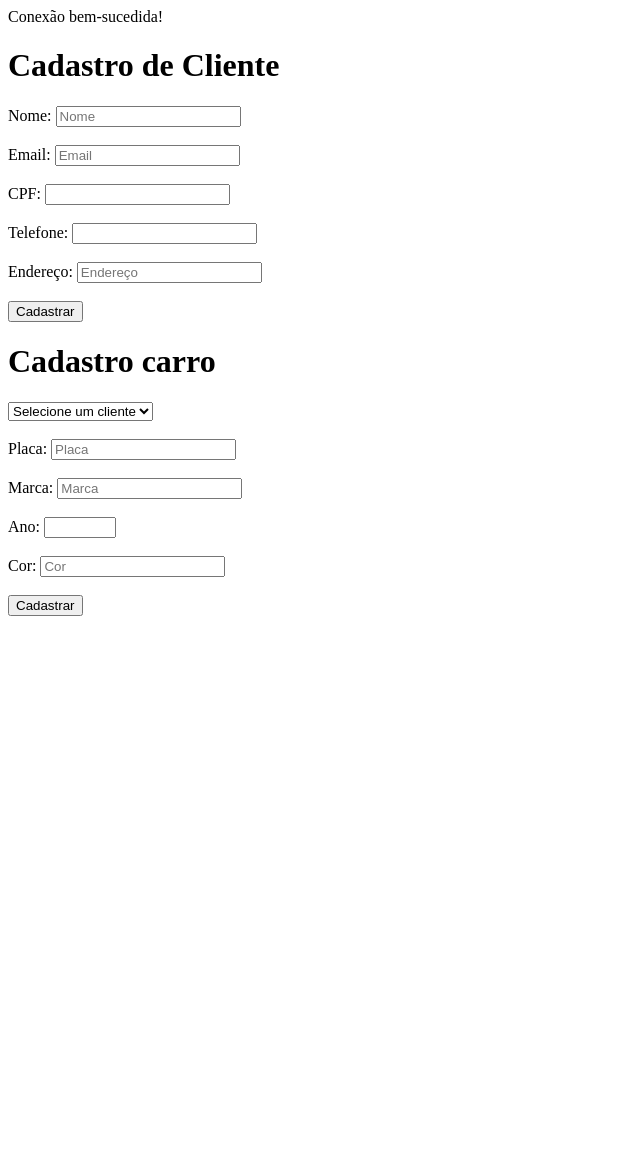
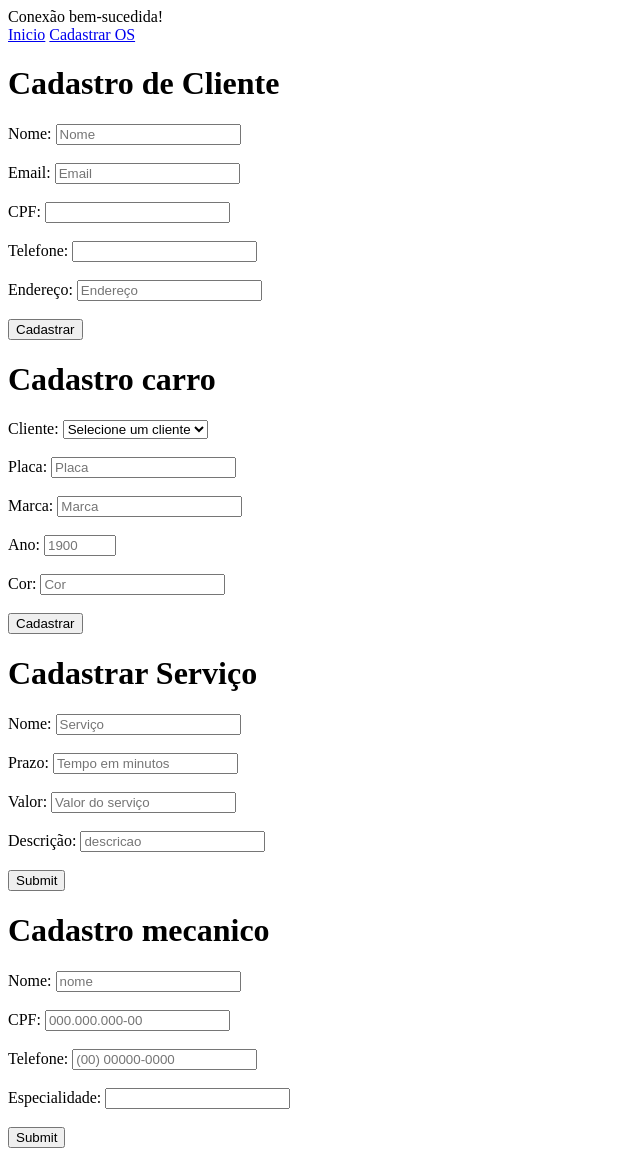
Before and after one commit to vfzim7380/Auto-mecanica_reviso-escola, a PHP site: page /sistema/index.php in a window 1280 px wide. Shown: the whole page, without its empty margins (0-640 px from the left). Before the commit the page ends 616 px from the top, so only its background shows below. Run offline with PHP 8.4, Linux system fonts and the light colour scheme; data that the repository does not hold is empty.

Commit message:
Organização
Feita todas as paginas para cadastro, falta apenas o php delas.

```diff
--- a/sistema/index.php
+++ b/sistema/index.php
@@ -9,6 +9,14 @@
     <title>Sistema</title>
 </head>
 <body>
+
+    <header class="navbar">
+        <nav>
+            <a href="index.php">Inicio</a>
+            <a href="../os/cad_os.php">Cadastrar OS</a>
+        </nav>
+    </header>
+
     <div class="container">
         <div class="cad-folder">
             <h1>Cadastro de Cliente</h1>
@@ -22,11 +30,11 @@
                 <br></br>
 
                 <label for="cpf">CPF:</label>
-                <input type="text" name="cpf"  maxlength="9">
+                <input type="text" name="cpf"  maxlength="14">
                 <br></br>
 
                 <label for="telefone">Telefone:</label>
-                <input type="text" name="telefone" maxlength="11">
+                <input type="text" name="telefone" maxlength="9">
                 <br></br>
 
                 <label for="endereco">Endereço:</label>
@@ -38,43 +46,99 @@
         </div>
         <div class="cad-folder">
             <h1>Cadastro carro</h1>
-            <form action="../cad_carro/cad_carro.php">
+            <form action="../cad_carro/cad_carro.php" method="post">
+
+                <label for="cliente">Cliente:</label>
+
                 <select name="id_cliente" id="cliente">
                     <option value="">Selecione um cliente</option>
+
                     <?php
-                        $sql = "SELECT id_cliente, nome, cpf FROM clinte WHERE action = 1";
-                        $resultado = $conexao -> query($sql);
+                        $sql = "SELECT id_cliente, nome FROM cliente WHERE active = 1";
 
-                        while ($cliente = $resultado -> fetch_assoc()){
-                            ?>
-                            <option value="<?=  $cliente['id_cliente'] ?>">
-                                <?= $cliente['nome'] ?>
-                            </option>
-                        <?php
+                        $resultado = $conexao->query($sql);
+
+                        if (!$resultado) {
+                            die("Erro na consulta: " . $conexao->error);
+                        }
+                        while ($cliente = $resultado->fetch_assoc()) {
+                    ?>
+
+                        <option value="<?= $cliente['id_cliente'] ?>">
+                            <?= $cliente['nome'] ?>
+                        </option>
+                    <?php
                         }
                     ?>
                 </select>
-                <br></br>
+                <br><br>
 
                 <label for="placa">Placa:</label>
-                <input type="text" name="placa" placeholder="Placa">
-                <br></br>
+                <input type="text" name="placa" id="placa" placeholder="Placa">
+                <br><br>
 
                 <label for="marca">Marca:</label>
-                <input type="text" name="marca" placeholder="Marca">
-                <br></br>
+                <input type="text" name="marca" id="marca" placeholder="Marca">
+                <br><br>
 
                 <label for="ano">Ano:</label>
-                <input type="number" name="ano" min="1800" max="2026">
-                <br></br>
+                <input type="number" name="ano" id="ano" min="1800" max="2026" placeholder="1900">
+                <br><br>
 
                 <label for="cor">Cor:</label>
-                <input type="text" name="cor" placeholder="Cor">
-                <br></br>
+                <input type="text" name="cor" id="cor" placeholder="Cor">
+                <br><br>
 
                 <input type="submit" value="Cadastrar">
             </form>
         </div>
+
+        <div class="cad-folder">
+            <h1>Cadastrar Serviço</h1>
+            <form action="../cad_servico/cad_servico.php" method="POST">
+                <label for="nome">Nome: </label>
+                <input type="text" name="nome" id="nome" placeholder="Serviço">
+                <br></br>
+
+                <label for="tempo">Prazo: </label>
+                <input type="text" name="tempo" id="tempo" placeholder="Tempo em minutos">
+                <br></br>
+
+                <label for="valor">Valor: </label>
+                <input type="number" name="valor" id="valor" placeholder="Valor do serviço">
+                <br></br>
+
+                <label for="descricao">Descrição: </label>
+                <input type="text" name="descricao" id="descricao" placeholder="descricao">
+                <br></br>
+
+                <input type="submit">
+            </form>
+        </div>
+
+        <div class="cad-folder">
+            <h1>Cadastro mecanico</h1>
+            <form action="../mecanico/cad_mecanico.php" method="POST">
+                <label for="nome">Nome: </label>
+                <input type="text" name="nome" id="nome" placeholder="nome">
+                <br></br>
+
+                <label for="cpf">CPF: </label>
+                <input type="text" name="cpf" id="cpf" placeholder="000.000.000-00" maxlength="14">
+                <br></br>
+
+                <label for="telefone">Telefone: </label>
+                <input type="text" name="telefone" id="telefone" placeholder="(00) 00000-0000" maxlength="15">
+                <br></br>
+
+                <label for="especialidade">Especialidade: </label>
+                <input type="text" name="especialidade" id="especialidade">
+                <br></br>
+
+                <input type="submit">
+            </form>
+
+        </div>
     </div>
 </body>
 </html>
```
Also changed, not shown: os/cad_os.php (added, +80 -0 lines), cad_servico/cad_servico.php (added), mecanico/cad_mecanico.php (added).
